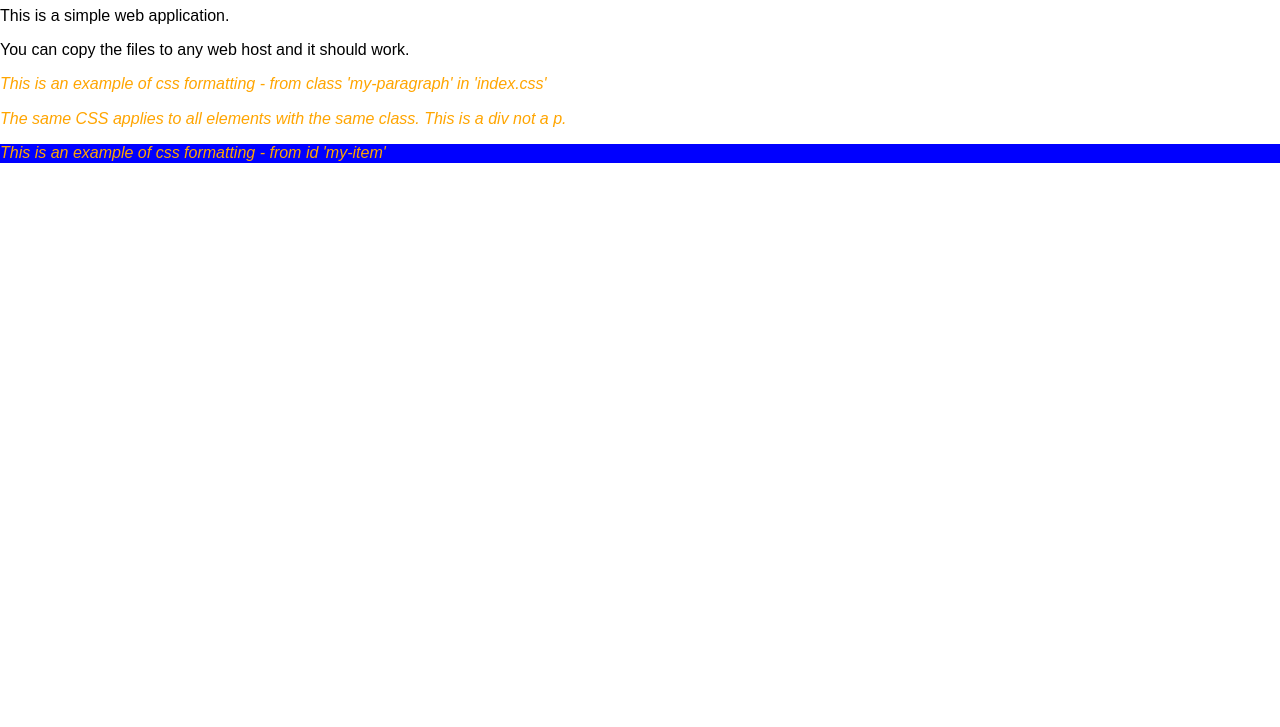
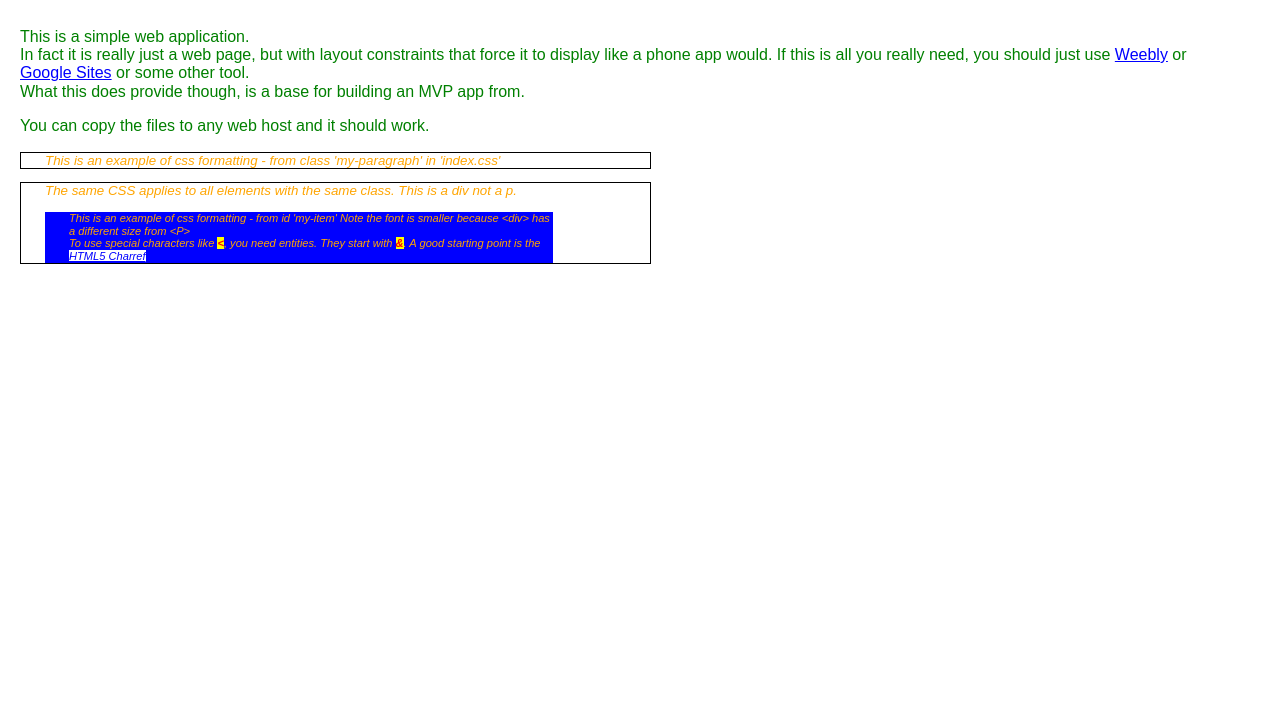
Before and after one commit to PhazeSpaceProductions/concept, a plain HTML site: page Solutions/Exercise 1/index.html in a window 1280 px wide. Shown: the part 73-800 px from the top of the page. Drawn offline with nearby package versions, Linux system fonts and the light colour scheme.

Commit message:
Tidy up first two exercises

```diff
--- a/Solutions/Exercise 1/index.css
+++ b/Solutions/Exercise 1/index.css
@@ -1,3 +1,6 @@
+/* THe power of CSS is you can change it once in this file and everything automatically updates. */
+
+/* Element CSS is applied to all elements of that type */
 html, body {
   width: 100%;
   height: 100%;
@@ -5,12 +8,81 @@ html, body {
   padding: 0;
   overflow: hidden;
 }
+h1, h2, h3, p {
+  color: red;
+}
+
+/* Later CSS definitions replaces earlier css definitions */
+p {
+  color: green;
+}
+
+.emph {
+  font-weight: bold;
+  background-color: yellow;
+  color: red;
+}
+
+a {
+  background-color: white;
+  color: blue;
+}
+
+/* Class CSS applies to everthing that has this .class as a class
+   after the element level CSS settings */
+.my-section {
+  /* This is a gap from the top,right,bottom,left to the content */
+  padding: 5px 50px 5px 20px;
+}
 
 .my-paragraph {
+  border-color: black;
+  border-width: 1px;
+  border-style: solid;
+  padding: 0 0 0 24px;
   color: orange;
+
+  /* Expressed relative to the HTML element the item is conatined within */
+  width: 50%;
+
   font-style: italic;
+  font-size: smaller;
+
+  /* Specific font sizes are nowadays best expressed in "ems" where 1em could roughly
+     be thought of as height of a line of one high line of text in the
+     default standard font size for a paragprah.
+
+     See https://css-tricks.com/why-ems for example of further info.
+
+     But often you can just get away with 'smaller'
+
+     font-size: 0.8em;
+  */
 }
 
+/* Item CSS applies to everthing that has this item as an id
+   after the element and class level CSS settings */
 #my-item {
+  /* We set this back up to 80% otherwise you get 50% of 50% due ti 'inheritance' */
+  width: 80%;
   background-color: blue;
+  border-style: none;
 }
+
+/*
+  Mobile requires some work.
+  The CSS above will default to standard font sizes.
+  We need to shrink them for mobile screens.
+ */
+
+ @media (max-width:36em) {
+   html, body { font-size: smaller; }
+ }
+
+/*
+  On a small mobile phone in landscape, our app gets chopped even further.
+  So we need to shrink all our fonts
+*/
+ @media (orientation:landscape) and (max-width:48em) {
+   html, body { font-size: smaller; }
+ }
--- a/Solutions/Exercise 1/index.html
+++ b/Solutions/Exercise 1/index.html
@@ -1,8 +1,20 @@
 <!DOCTYPE html>
 <!--
-/*
- *
- */
+
+Exercise: getting the hang of the following
+
+* using the text editor
+* shows use of off-page links, CSS, special characters
+* using CSS to modify colours, font size headings, text, etc.
+* deploying somewhere
+* testing on mobile devices, using firefox or chrome responsive mode
+
+* Class instruction:
+ * Describe use of HTML as structure and content and CSS as how it is displayed
+ * Change the background colour
+ * Make the background a picture
+ * Change the  border, colour, font, etc. of various elements
+
 -->
 <html class="no-js" lang="en">
 <head>
@@ -26,9 +38,16 @@
 <body>
 <h1>Hello, world</h1>
 
-<section>
+<section class="my-section">
 <p>
   This is a simple web application.
+  <br/>
+  In fact it is really just a web page, but with layout constraints that
+  force it to display like a phone app would.
+  If this is all you really need,  you should just use <a href="https://www.weebly.com/au" target="_newTab">Weebly</a>
+  or <a href="https://apps.google.com/products/sites/" target="_newTab">Google Sites</a> or some other tool.
+  <br/>
+  What this does provide though, is a base for building an MVP app from.
 </p>
 <p>
   You can copy the files to any web host and it should work.
@@ -39,8 +58,11 @@
 <div class="my-paragraph">
   The same CSS applies to all elements with the same class. This is a div not a p.
 </p>
-<div id="my-item" class="my-paragraph">
+<div class="my-paragraph" id="my-item" >
   This is an example of css formatting - from id 'my-item'
+  Note the font is smaller because &lt;div&gt; has a different size from &lt;P&gt;
+  <br/>To use special characters like <span class="emph">&lt;</span>, you need entities. They start with <span class="emph">&amp;</span>.
+  A good starting point is the <a href="https://dev.w3.org/html5/html-author/charref" target="_newTab">HTML5 Charref</a>
 </div>
 </section>
 
```
Also changed, not shown: Solutions/Exercise 2/index.css (+10 -1 lines), Solutions/Exercise 2/index.html (+1 -1 lines).
